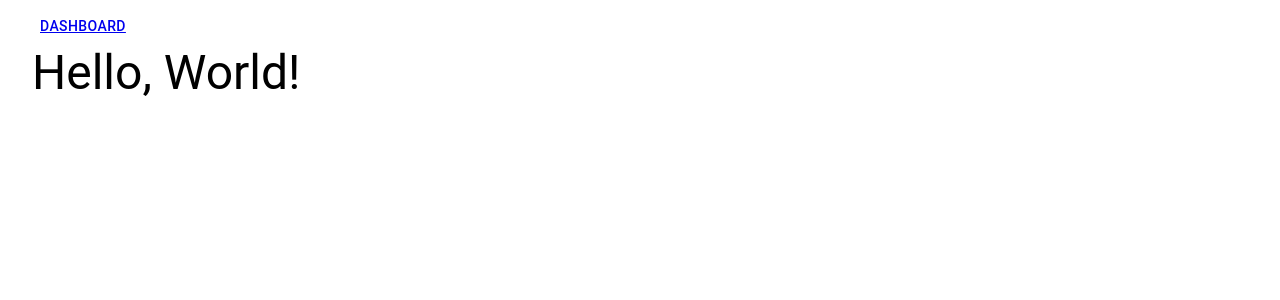
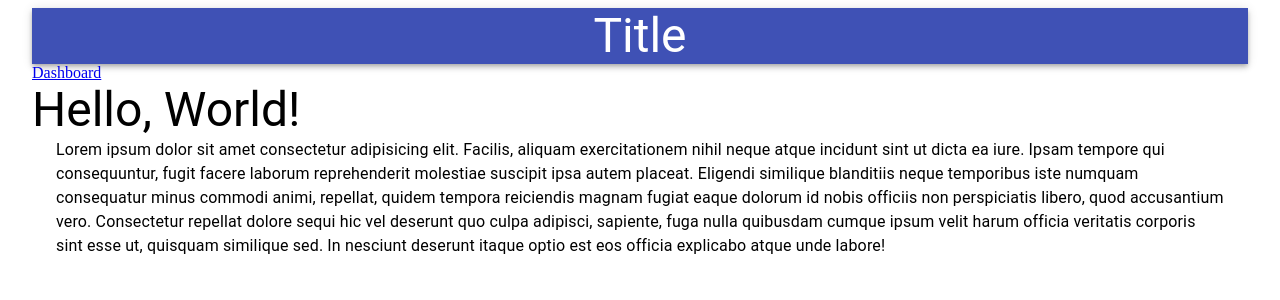
Before and after one commit to Diptenusarkar/Website-Template, a React (Create React App) app in the folder react-template/: page / in a window 1280 px wide. Shown: the top 300 px of the page. Built offline with nearby package versions, Linux system fonts and the light colour scheme; a web font is replaced by a local one.

Commit message:
Added content for App.js

```diff
--- a/react-template/src/App.js
+++ b/react-template/src/App.js
@@ -1,15 +1,21 @@
 import { Link } from 'react-router-dom';
 
 // Import Material UI components
-import { Container, Typography, Button } from '@material-ui/core';
+import { Container, AppBar, Typography } from '@material-ui/core';
 
 export default function App() {
 	return (
 		<Container>
-			<Button>
-				<Link to='/dashboard'>Dashboard</Link>
-			</Button>
+			<AppBar position='static'>
+				<Typography variant='h3' align='center'>Title</Typography>
+			</AppBar>
+			<Link to='/dashboard'>Dashboard</Link>
 			<Typography variant='h3'>Hello, World!</Typography>
+			<Container>
+				<Typography>
+					Lorem ipsum dolor sit amet consectetur adipisicing elit. Facilis, aliquam exercitationem nihil neque atque incidunt sint ut dicta ea iure. Ipsam tempore qui consequuntur, fugit facere laborum reprehenderit molestiae suscipit ipsa autem placeat. Eligendi similique blanditiis neque temporibus iste numquam consequatur minus commodi animi, repellat, quidem tempora reiciendis magnam fugiat eaque dolorum id nobis officiis non perspiciatis libero, quod accusantium vero. Consectetur repellat dolore sequi hic vel deserunt quo culpa adipisci, sapiente, fuga nulla quibusdam cumque ipsum velit harum officia veritatis corporis sint esse ut, quisquam similique sed. In nesciunt deserunt itaque optio est eos officia explicabo atque unde labore!
+				</Typography>
+			</Container>
 		</Container>
 	);
 }
```
